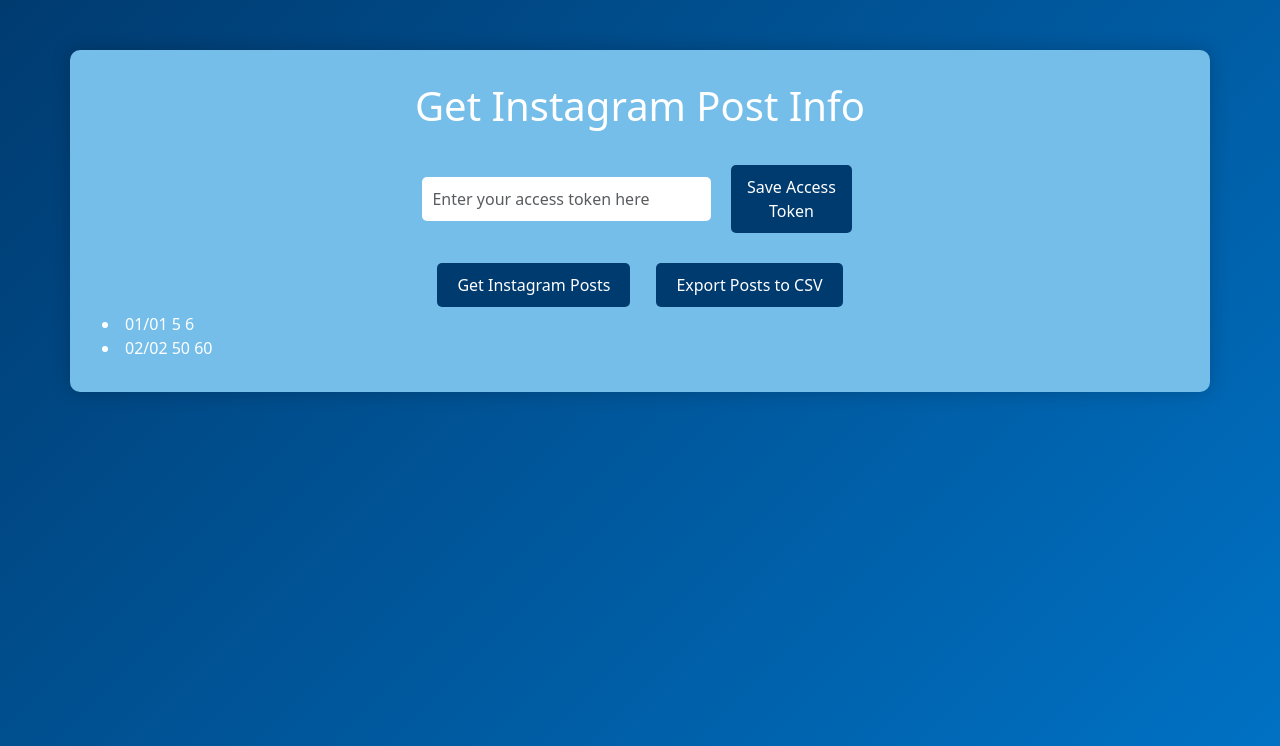
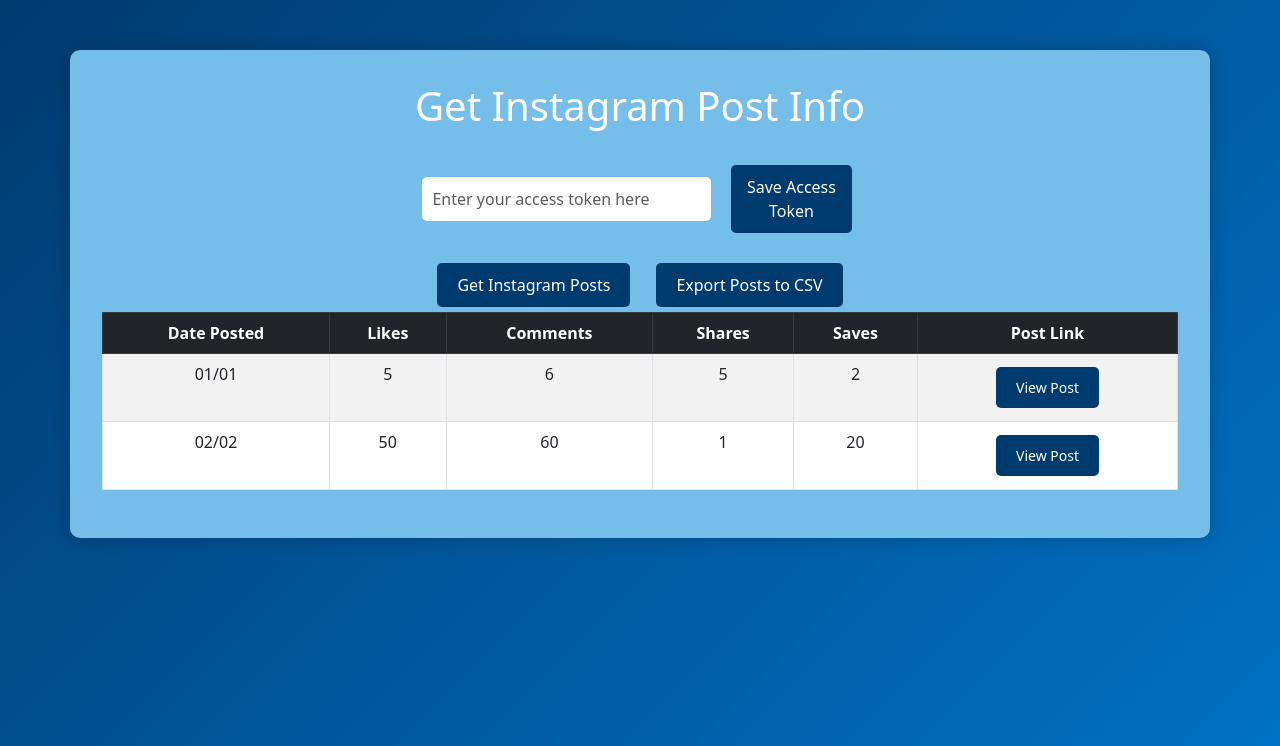
Before and after one commit to usd-cs/COMP-49X-24-25-Alumni-Association, a Django app: page / in a window 1280 px wide. Shown: the top 746 px of the page. Run offline with Django 5.2, Linux system fonts and the light colour scheme; the visitor is signed in with stand-in values (Sample User, id 1).

Commit message:
Added styling for the post lists. Still need to change the getPostData function once the implementation of the backend part of this is complete

```diff
--- a/AlumniProject/AlumniProject/templates/index.html
+++ b/AlumniProject/AlumniProject/templates/index.html
@@ -73,6 +73,9 @@
           padding: 10px;
           font-size: 16px;
         }
+        #postList {
+            margin-top: 20px;
+        }
     </style>
     <script>
         //These lines are declaring our postData variable and then calling the getPostData() when the page loads.
@@ -147,18 +150,33 @@
             }*/
             //url api/posts/list name=list-posts
             //will be getting id, date_posted, post_link, likes, comments, shares, saves
-            const testData = {"post1": {"date_posted": "01/01", "likes": 5, "comments": 6}, "post2": {"date_posted": "02/02", "likes": 50, "comments": 60}};
+            const testData = {"post1": {"date_posted": "01/01", "likes": 5, "comments": 6, "post_link": "ig.com/yeah", "shares": 5, "saves": 2}, "post2": {"date_posted": "02/02", "likes": 50, "comments": 60, "post_link": "ig.com/no", "shares": 1, "saves": 20}};
             displayPostData(testData);
         }
 
         function displayPostData(postData) {
             let htmlString = "";
-            Object.entries(postData).forEach(([post, info])=>{
-                htmlString += "<li>" + info.date_posted + " " +info.likes + " " + info.comments + "</li>";
-            })
-            console.log(htmlString)
+
+            Object.entries(postData).forEach(([post, info]) => {
+                htmlString += `
+                    <tr>
+                        <td>${info.date_posted}</td>
+                        <td>${info.likes}</td>
+                        <td>${info.comments}</td>
+                        <td>${info.shares}</td>
+                        <td>${info.saves}</td>
+                        <td>
+                            <a href="https://${info.post_link}" target="_blank" class="btn btn-primary btn-sm">
+                                View Post
+                            </a>
+                        </td>
+                    </tr>
+                `;
+            });
+
             document.getElementById("postList").innerHTML = htmlString;
         }
+
     </script>
 </head>
 <body>
@@ -178,7 +196,22 @@
             <button onclick="exportCSV()" class="btn">Export Posts to CSV</button>
         </div>
 
-        <div id="postList"></div>
+        <div class="table-responsive">
+            <table class="table table-striped table-bordered text-center">
+                <thead class="table-dark">
+                    <tr>
+                        <th>Date Posted</th>
+                        <th>Likes</th>
+                        <th>Comments</th>
+                        <th>Shares</th>
+                        <th>Saves</th>
+                        <th>Post Link</th>
+                    </tr>
+                </thead>
+                <tbody id="postList"></tbody>
+            </table>
+        </div>
+
     </div>
 
     <script src="https://cdn.jsdelivr.net/npm/bootstrap@5.3.0/dist/js/bootstrap.bundle.min.js"></script>
```
